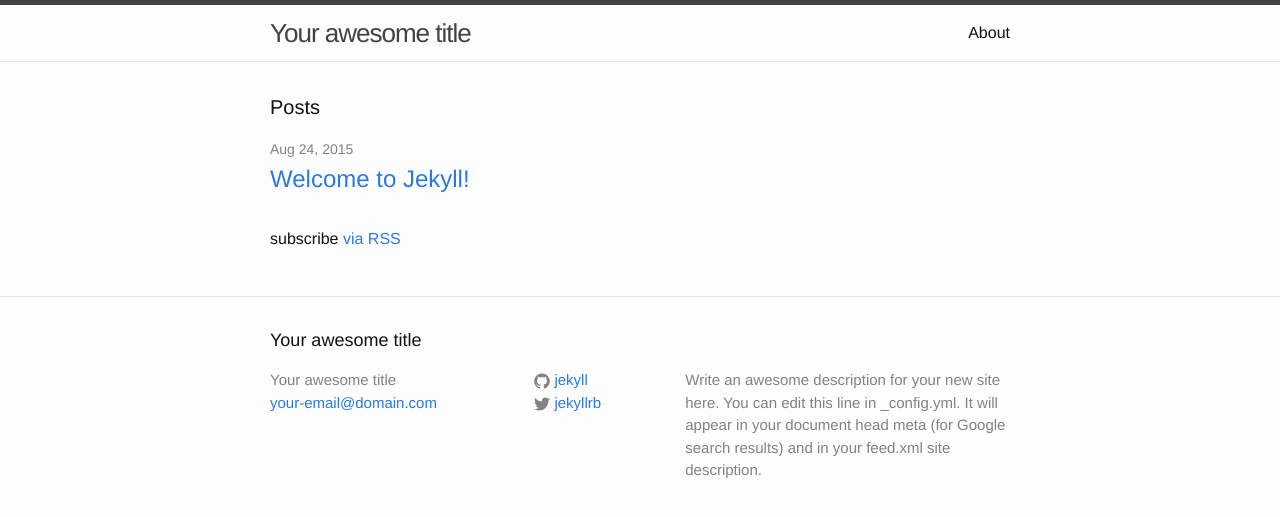
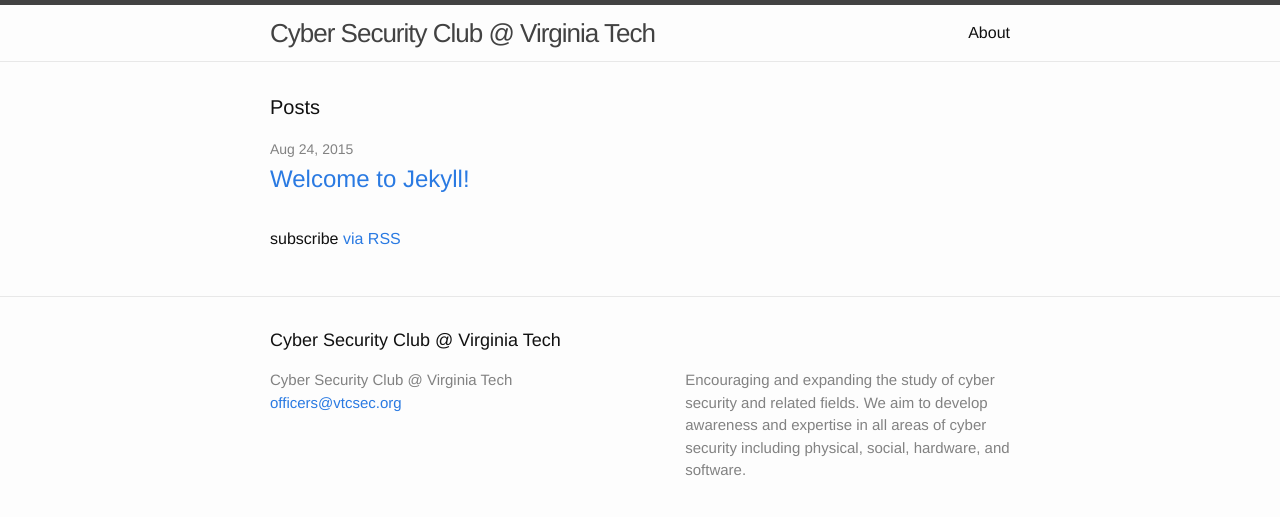
Before and after one commit to VTCSec/vtcsec.org, a Jekyll site: the page built from index.html, in a window 1280 px wide. Shown: the top 517 px of the page. Built offline with Jekyll 4.4.1, drawn with Linux system fonts in a browser that asks for light colours.

Commit message:
Basic config.

```diff
--- a/_config.yml
+++ b/_config.yml
@@ -1,14 +1,11 @@
-# Site settings
-title: Your awesome title
-email: your-email@domain.com
-description: > # this means to ignore newlines until "baseurl:"
-  Write an awesome description for your new site here. You can edit this
-  line in _config.yml. It will appear in your document head meta (for
-  Google search results) and in your feed.xml site description.
-baseurl: "" # the subpath of your site, e.g. /blog/
-url: "http://yourdomain.com" # the base hostname & protocol for your site
-twitter_username: jekyllrb
-github_username:  jekyll
+title: Cyber Security Club @ Virginia Tech
+email: officers@vtcsec.org
+description: >
+  Encouraging and expanding the study of cyber security and related fields.
+  We aim to develop awareness and expertise in all areas of cyber security
+  including physical, social, hardware, and software.
+baseurl: ""
+url: "http://vtcsec.org"
 
 # Build settings
 markdown: kramdown
```
